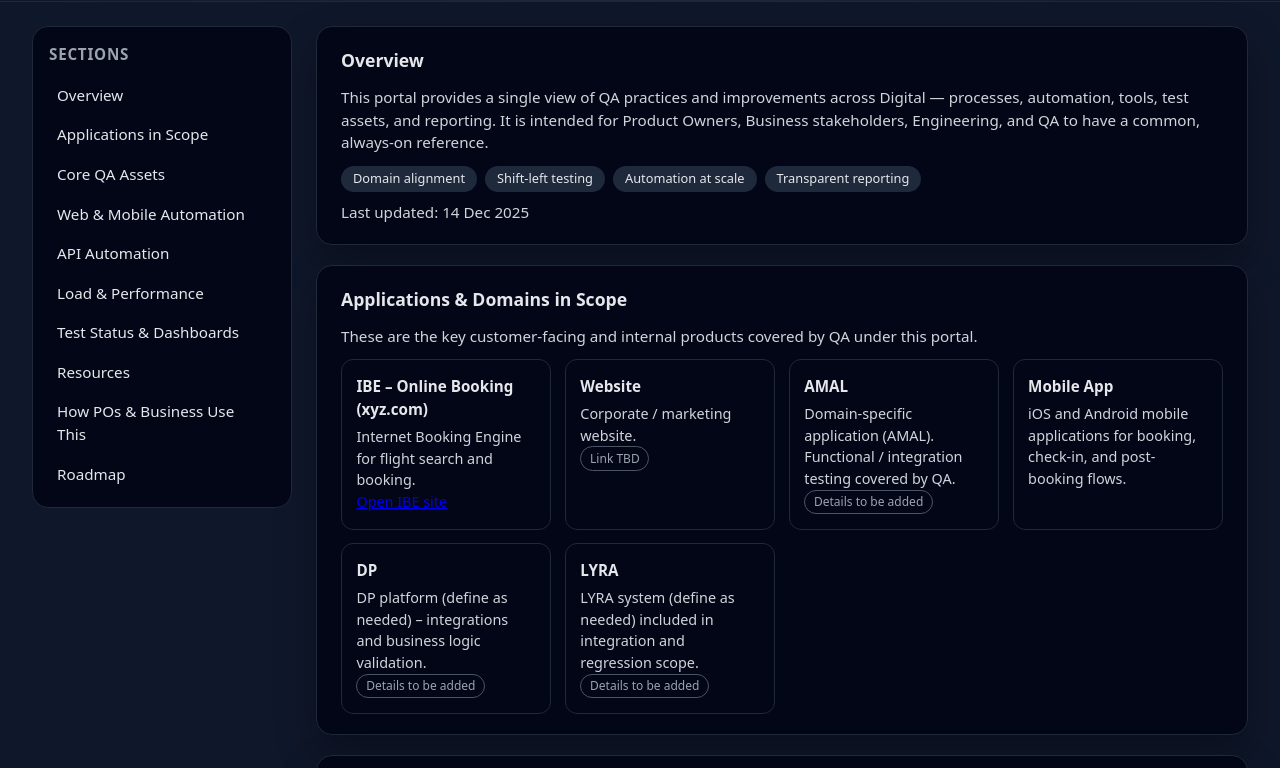
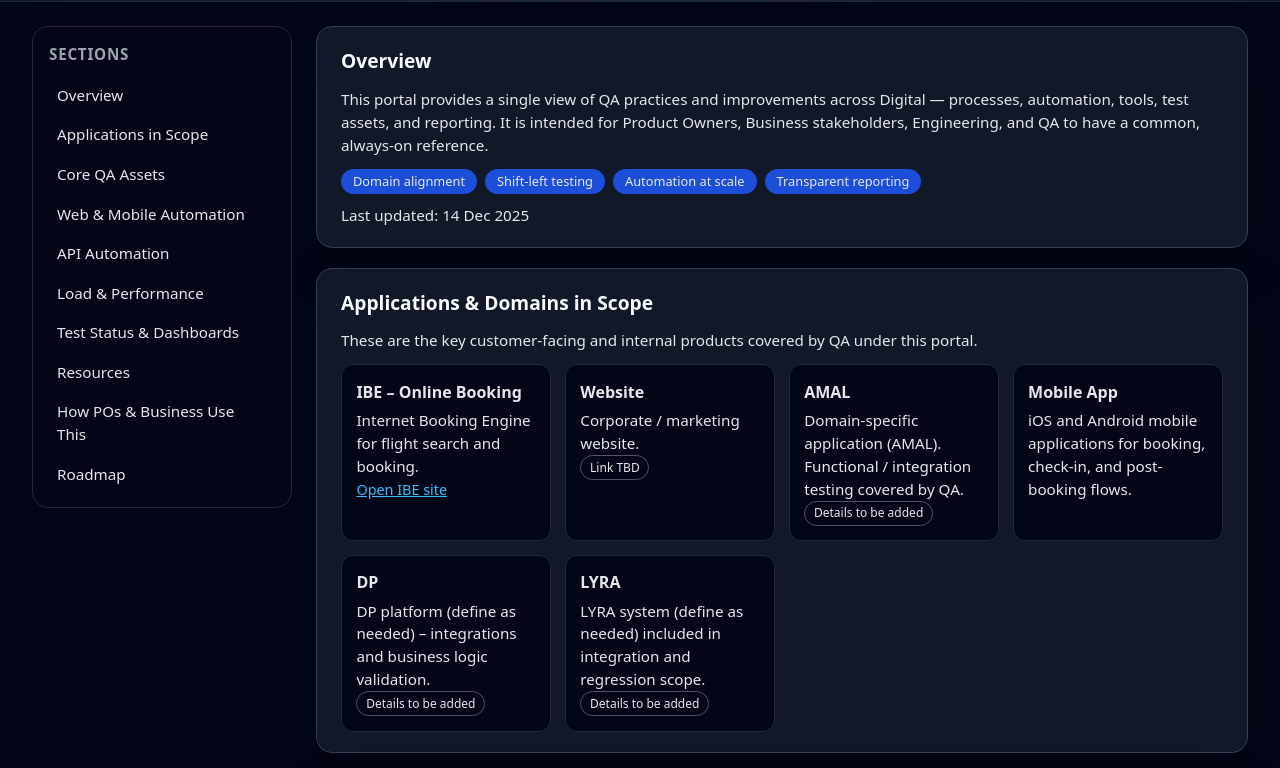
Before and after one commit to vamsikrishnamallampalli/qa-improvements-portal, a plain HTML site: page index.html in a window 1280 px wide. Shown: the part 81-849 px from the top of the page. Drawn offline with Linux system fonts and the light colour scheme.

Commit message:
Updated the CSS and some unwanted values from the html file

```diff
--- a/index.html
+++ b/index.html
@@ -67,7 +67,7 @@
         </p>
         <div class="grid-3">
           <div class="mini-card">
-            <h3>IBE – Online Booking (xyz.com)</h3>
+            <h3>IBE – Online Booking</h3>
             <p>
               Internet Booking Engine for flight search and booking.
               <br />
--- a/styles.css
+++ b/styles.css
@@ -299,3 +299,78 @@ body {
   color: #6b7280;
   background: #020617;
 }
+
+/* ==== CONTRAST TWEAKS (override previous styles) ==== */
+
+/* Dark background but a bit lighter cards and brighter text */
+body {
+  background: #020617;          /* slightly darker page background */
+  color: #f9fafb;               /* almost white text */
+}
+
+/* Sidebar + cards stand out more from background */
+.sidebar {
+  background: #020617;
+  border-color: #1f2937;
+}
+
+.card {
+  background: #111827;          /* lighter than page, so it pops */
+  border-color: #334155;
+}
+
+/* Headings a bit brighter and larger */
+.card h2 {
+  color: #f9fafb;
+  font-size: 1.2rem;
+}
+
+.card h3 {
+  color: #e5e7eb;
+  font-size: 1rem;
+}
+
+/* Body text slightly larger for readability */
+.card p,
+.bullets li,
+.roadmap li {
+  font-size: 0.95rem;
+  color: #e5e7eb;
+}
+
+/* Pills with stronger contrast */
+.pill {
+  background: #1d4ed8;          /* blue */
+  color: #e5e7eb;
+}
+
+/* Links more visible */
+a {
+  color: #38bdf8;
+}
+
+a:hover {
+  color: #7dd3fc;
+}
+
+/* Badges and “Link TBD” chips clearer */
+.badge-muted {
+  background: #020617;
+  border-color: #4b5563;
+  color: #e5e7eb;
+}
+
+/* Sidebar links slightly brighter on hover */
+.sidebar a {
+  color: #e5e7eb;
+}
+
+.sidebar a:hover {
+  background: #0b1120;
+  color: #38bdf8;
+}
+
+/* Footer text a bit brighter */
+.footer {
+  color: #9ca3af;
+}
```
